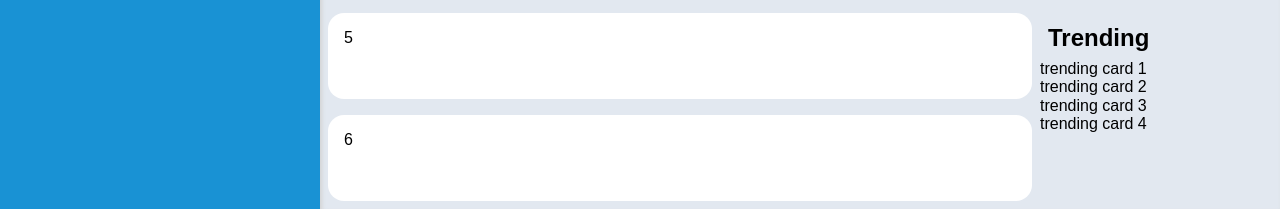
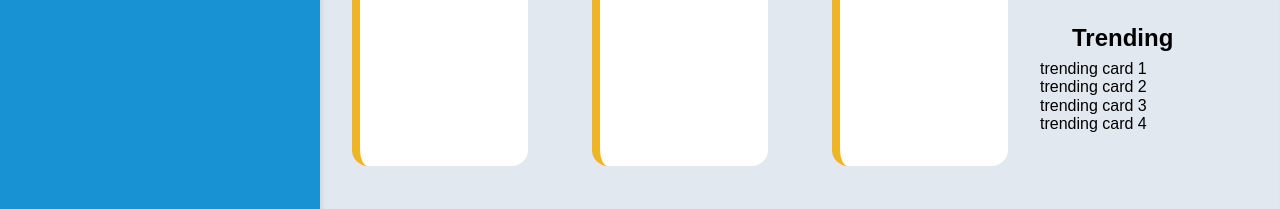
Before and after one commit to Contrigra/admin_dashboard, a plain HTML site: page index.html in a window 1280 px wide. Shown: the part 591-800 px from the top of the page. Drawn offline with Linux system fonts and the light colour scheme.

Commit message:
feat(project-card-container): created grid rows and columns

```diff
--- a/css/styles.css
+++ b/css/styles.css
@@ -68,7 +68,6 @@ body {
   grid-template-columns: min(40vw, 300px);
   grid-template-rows: 10vh 33vh 47vh;
   padding-right: 20px;
-
 }
 
 .sidebar-logo-container {
@@ -140,7 +139,7 @@ li {
 .content-container {
   display: grid;
   width: 100%;
-  grid-auto-rows: 17% 83%;
+  grid-template-rows: 17% 83%;
 
 }
 
@@ -228,9 +227,6 @@ li {
   box-shadow: lightgrey 2px 3px 4px inset;
 }
 
-.project-card-container {
-  display: grid;
-}
 
 .main-container-content {
   display: grid;
@@ -241,18 +237,11 @@ li {
   font-weight: bolder;
   font-size: x-large;
 
-  margin: 8px;
+  margin: 8px 8px 8px 32px;
   align-self: end;
 
 }
 
-.project-card {
-  border-radius: 16px;
-  background-color: #ffffff;
-  padding: 16px;
-  margin: 8px;
-
-}
 
 .right-sidebar {
   display: grid;
@@ -272,20 +261,36 @@ li {
   margin: 8px;
   padding-top: 12px;
   border-top: thin lightgrey solid;
-
-
-
 }
 
 .announcement-card:last-child {
   border-top: thin lightgrey solid;
   margin-bottom: 0;
 
-}.announcement-card:first-child {
+}
+
+.announcement-card:first-child {
   margin-top: 0;
   padding-top: 0;
   border-top: none;
 }
+
+.project-card-container {
+  display: grid;
+  grid-template-rows: repeat(2, 300px);
+  grid-template-columns: repeat(3, 1fr);
+}
+
+.project-card {
+
+  border-radius: 16px;
+  border-left: #f0b429 solid 8px;
+  background-color: #ffffff;
+  padding: 16px;
+  margin: 8px 32px 32px;
+
+}
+
 
 /* TODO
     1. Dashboard sidebar with 3 blocks
```
